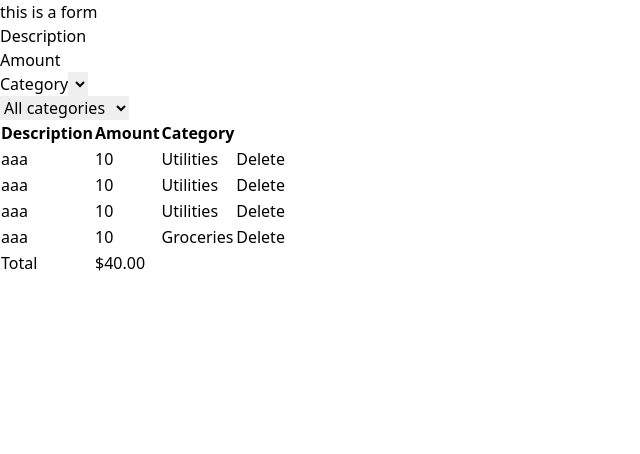
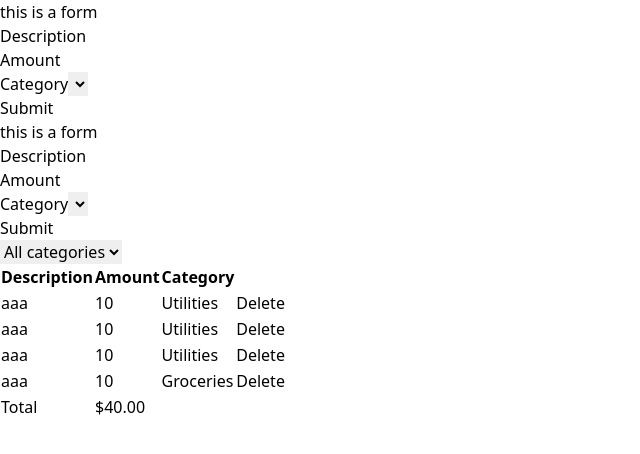
Before and after one commit to Paulin-NIYOBYOSE/Learning-React, a React (Vite) app: page / in a window 1280 px wide. Shown: the top 454 px of the page, without its empty margins (0-640 px from the left). Built offline with nearby package versions, Linux system fonts and the light colour scheme.

Commit message:
Added some functionalities to the expense tracker

```diff
--- a/src/App.tsx
+++ b/src/App.tsx
@@ -3,6 +3,9 @@ import ExpenseList from "./components/ExpenseTracker/ExpenseList";
 import ExpenseTracker from "./components/ExpenseTracker/ExpenseForm";
 import { useState } from "react";
 import ExpenseFilter from "./components/ExpenseTracker/ExpenseFilter";
+import ExpenseForm from "./components/ExpenseTracker/ExpenseForm";
+
+export const categories = ["Groceries", "Utilities", "Entertainment"];
 function App() {
   const [selectedCategory, setSelectedCategory] = useState("");
   const [expenses, setExpenses] = useState([
@@ -20,6 +23,9 @@ function App() {
     <>
       {/* <Form /> */}
       <ExpenseTracker />
+      <div>
+        <ExpenseForm />
+      </div>
       <ExpenseFilter
         onSelectCategory={(category) => setSelectedCategory(category)}
       />
--- a/src/components/ExpenseTracker/ExpenseFilter.tsx
+++ b/src/components/ExpenseTracker/ExpenseFilter.tsx
@@ -1,4 +1,6 @@
 import React from "react";
+
+import { categories } from "../../App";
 
 interface Props {
   onSelectCategory: (category: string) => void;
@@ -11,9 +13,9 @@ const ExpenseFilter = ({ onSelectCategory }: Props) => {
       onChange={(event) => onSelectCategory(event?.target.value)}
     >
       <option value="">All categories</option>
-      <option value="Groceries">Groceries</option>
-      <option value="Utilites">Utilities</option>
-      <option value="Entertainment">Entertainment</option>
+      {categories.map((category) => (
+        <option key={category} value={category}></option>
+      ))}
     </select>
   );
 };
--- a/src/components/ExpenseTracker/ExpenseForm.tsx
+++ b/src/components/ExpenseTracker/ExpenseForm.tsx
@@ -1,6 +1,7 @@
 import React from "react";
+import { categories } from "../../App";
 
-const ExpenseTracker = () => {
+const ExpenseForm = () => {
   return (
     <>
       <h1 className="text-3xl font-bold underline">this is a form</h1>
@@ -25,11 +26,17 @@ const ExpenseTracker = () => {
           </label>
           <select name="" id="category" className="">
             <option value=""></option>
+            {categories.map((category) => (
+              <option key={category} value={category}></option>
+            ))}
           </select>
         </div>
+        <button className="h-10 w-40 bg-green-400 text-white rounded-lg">
+          Submit
+        </button>
       </form>
     </>
   );
 };
 
-export default ExpenseTracker;
+export default ExpenseForm;
```
